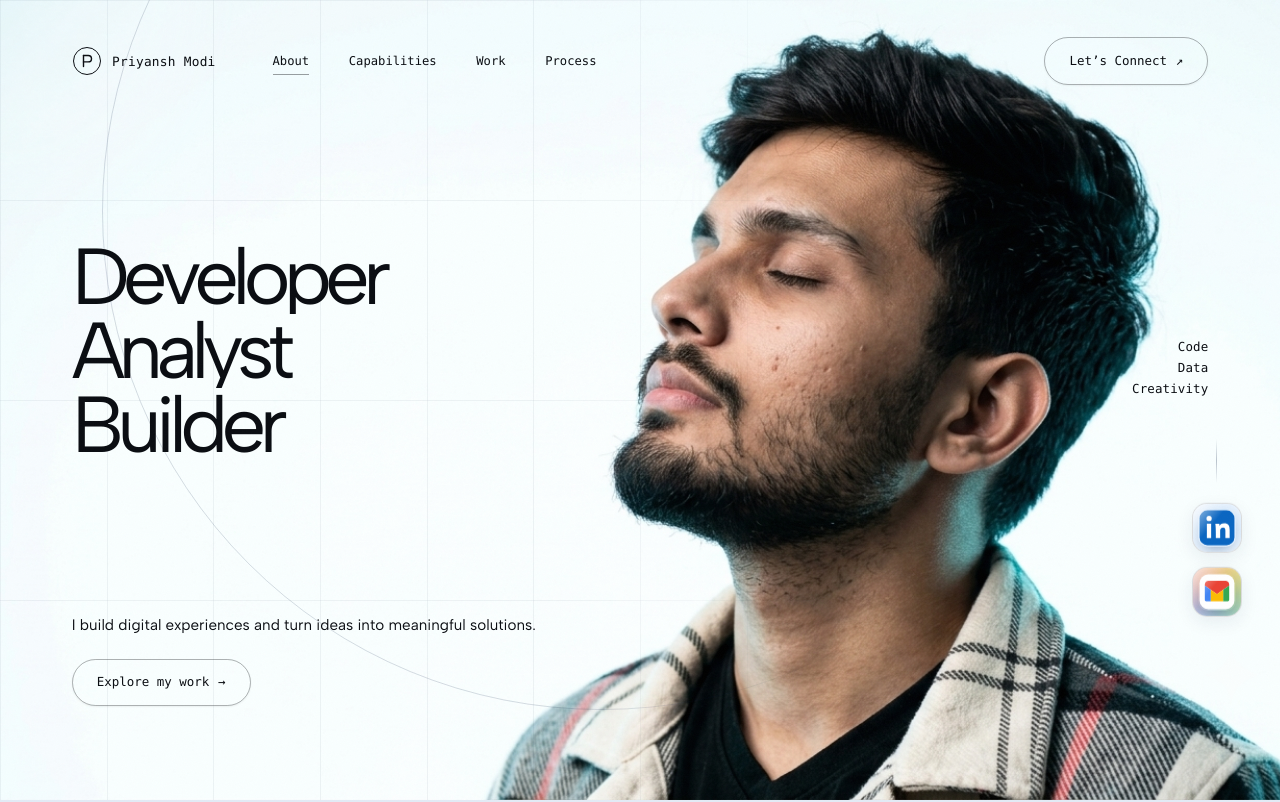
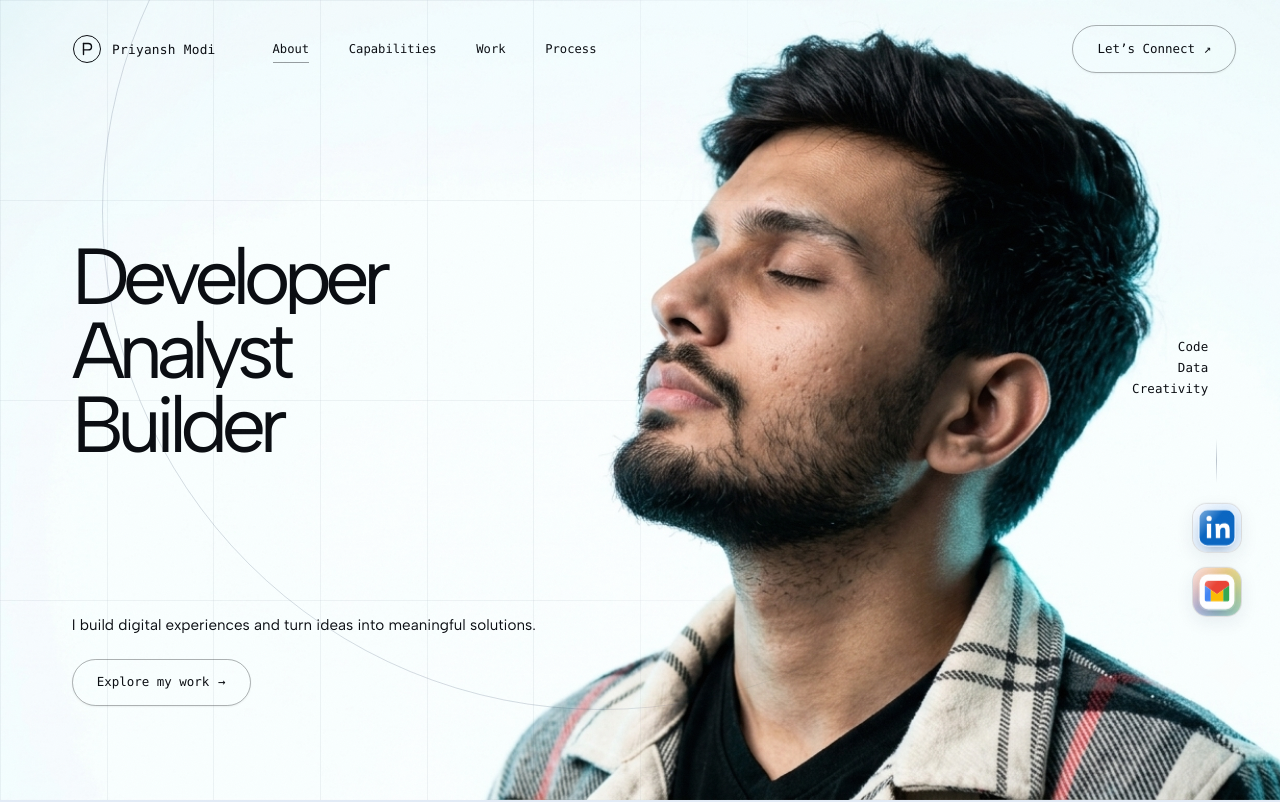
Before and after one commit to priyanshmodi77/my-portfolio., a Next.js app: page / in a window 1280 px wide. Shown: the top 802 px of the page. Built offline with nearby package versions, Linux system fonts and the light colour scheme; a web font is replaced by a local one.

Commit message:
Update site navigation styles

```diff
--- a/components/site-nav.module.css
+++ b/components/site-nav.module.css
@@ -10,9 +10,9 @@
 
 .nav {
   position: absolute;
-  top: max(2rem, env(safe-area-inset-top));
+ top: max(calc(2rem - 12px), env(safe-area-inset-top));
   left: max(5.6vw, 2rem);
-  right: max(5.6vw, 2rem);
+  right: max(calc(5.6vw - 28px), calc(2rem - 28px));
   display: flex;
   align-items: center;
   justify-content: space-between;
```
